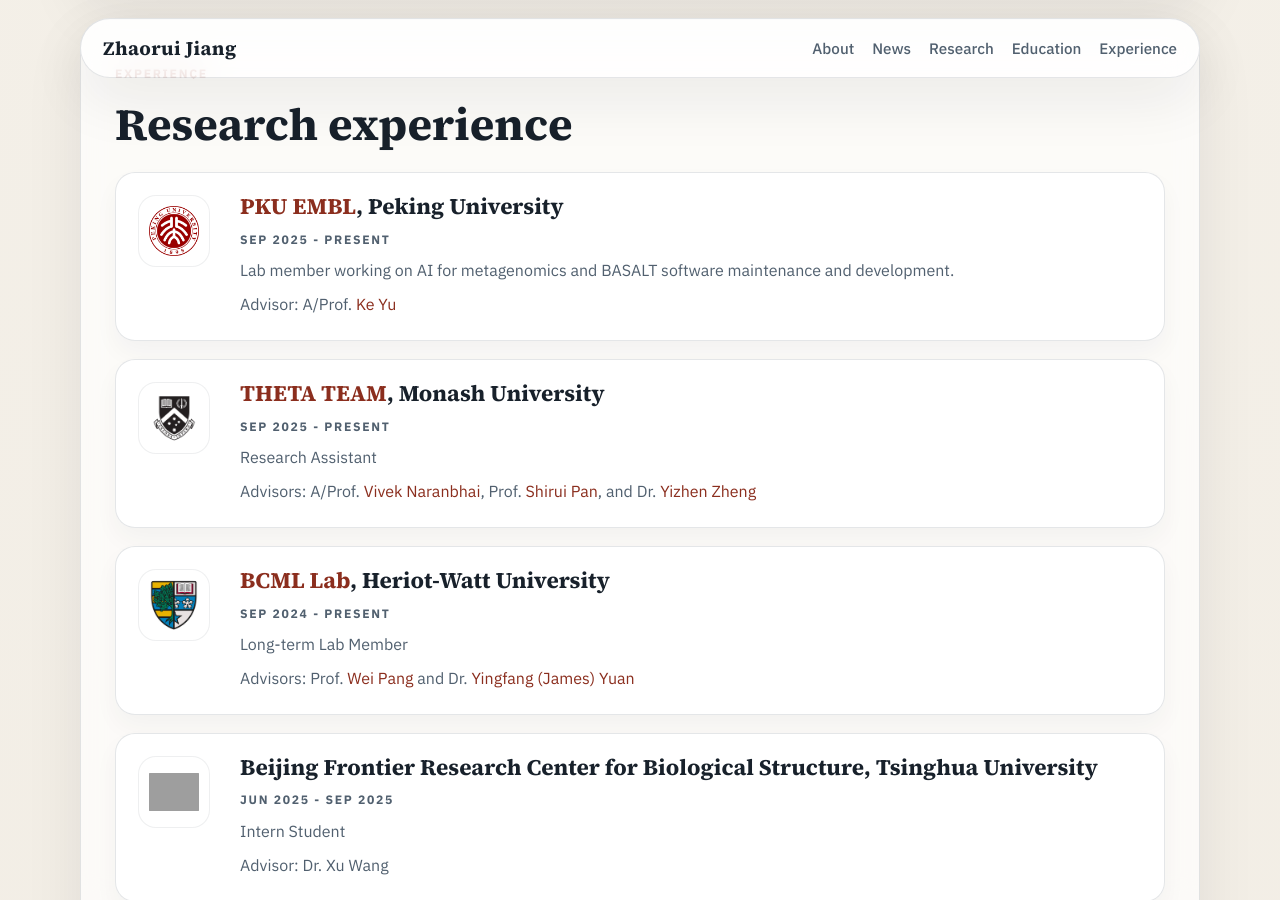
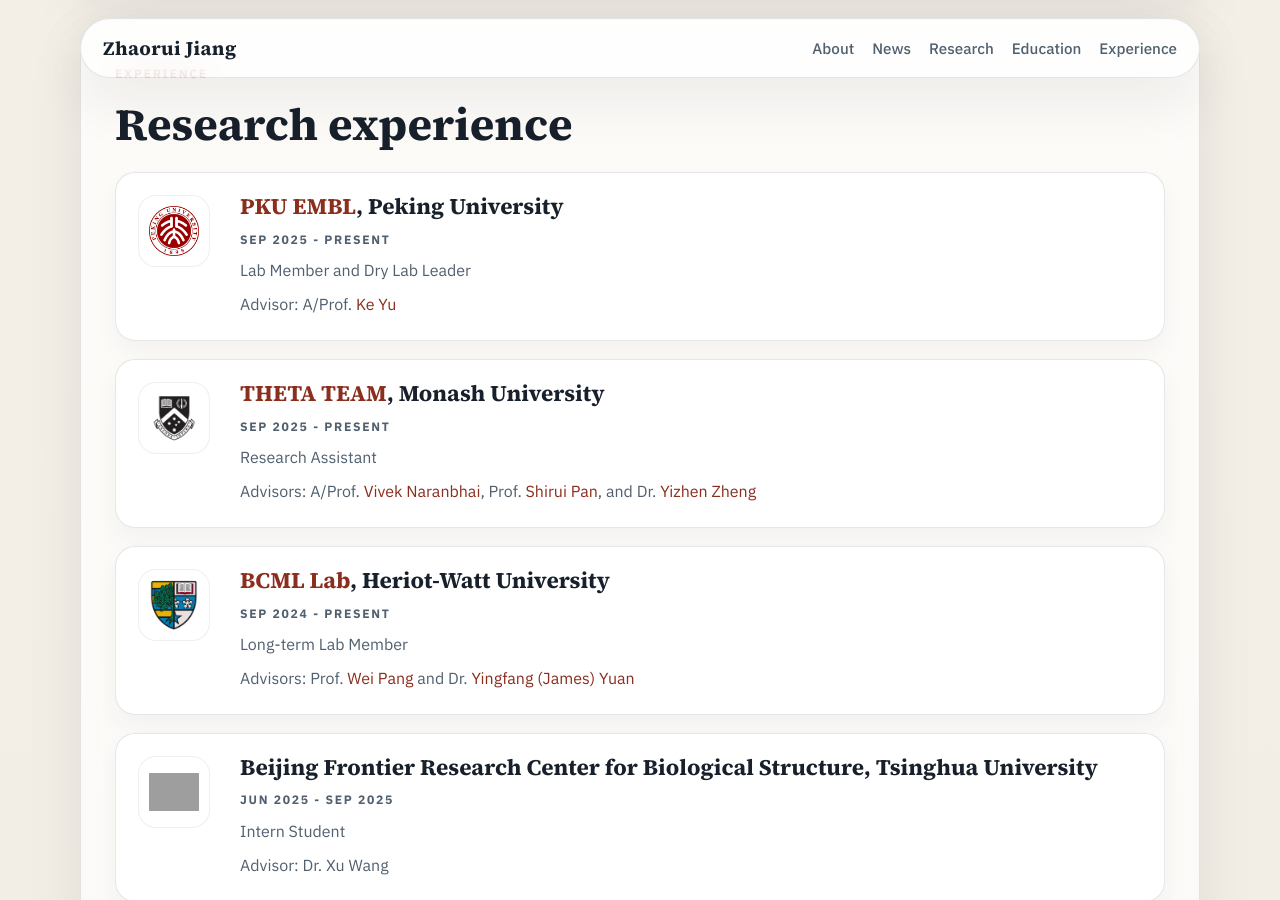
Before and after one commit to zhaorui-bi/zhaorui-bi.github.io, a Jekyll site: the page built from index.html, in a window 1280 px wide and 900 px high, scrolled down 3396 px. Built offline with Jekyll 4.4.1, drawn with Linux system fonts in a browser that asks for light colours; grey boxes are pictures that could not be loaded.

Commit message:
Update index.html

```diff
--- a/index.html
+++ b/index.html
@@ -229,8 +229,7 @@
         </h3>
         <p class="entry-period">Sep 2025 - Present</p>
         <p>
-          Lab member working on AI for metagenomics and BASALT software
-          maintenance and development.
+          Lab Member and Dry Lab Leader
         </p>
         <p>
           Advisor: A/Prof.
```
